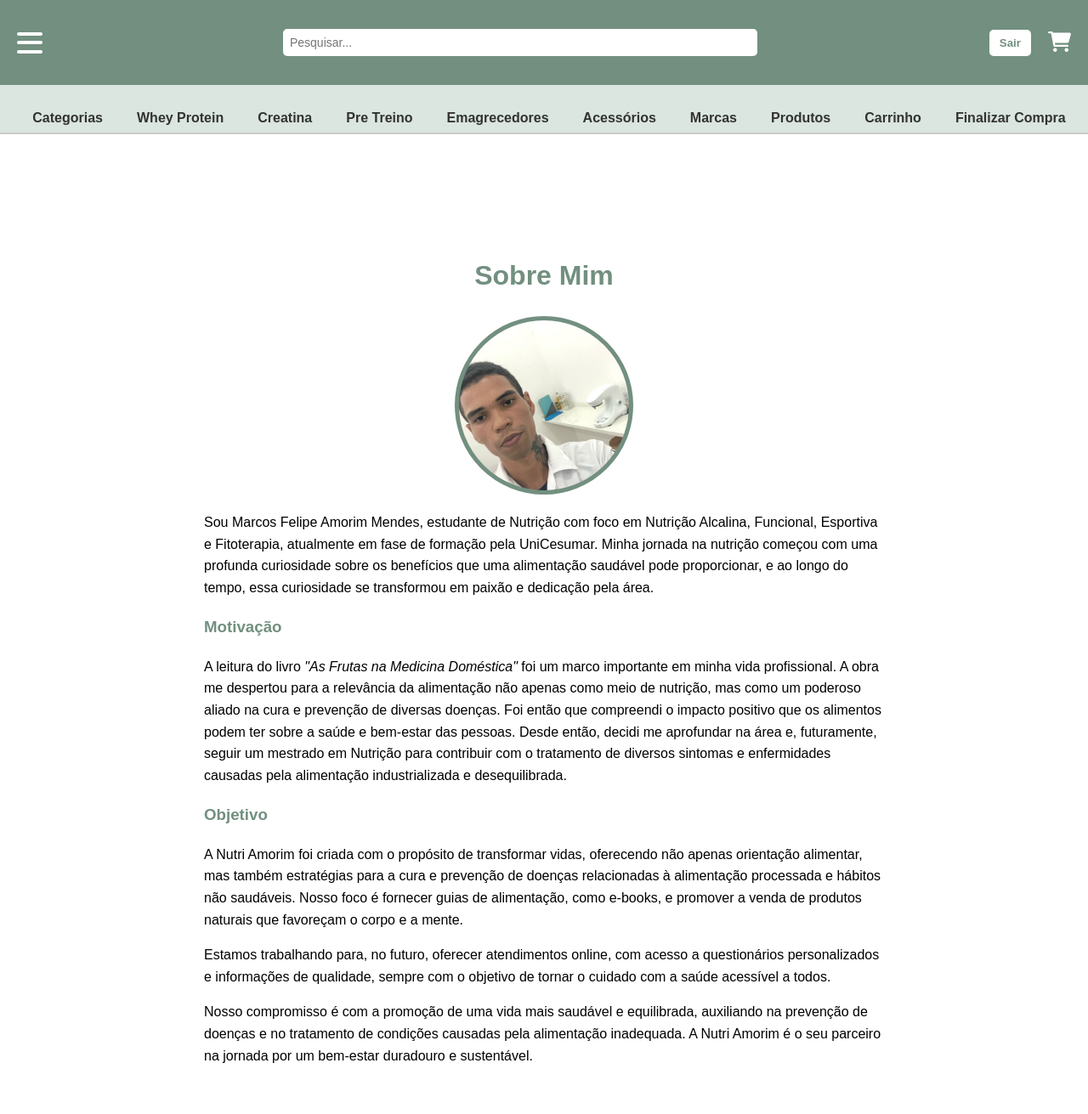
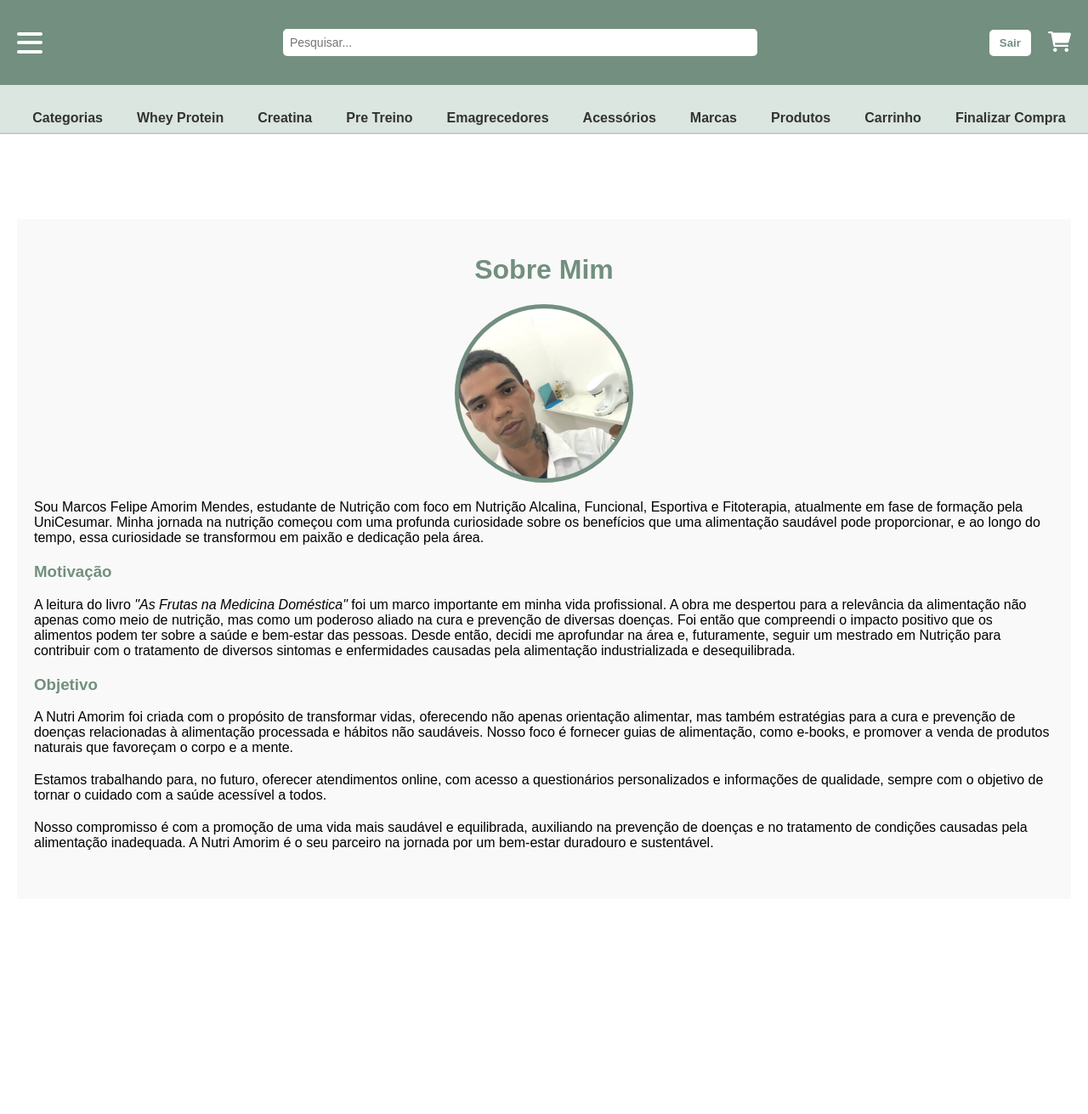
Before and after one commit to NutriAmorim/nutri_site, a Django app: page /sobre_mim/ in a window 1280 px wide. Shown: the whole page at 85% size. After the commit the page ends 1000 px from the top, so only its background shows below. Run offline with Django 5.2, Linux system fonts and the light colour scheme; the visitor is signed in with stand-in values (Sample User, id 1); data that the repository does not hold is empty.

Commit message:
adicionando restrição nas paginas e mudando cor dos cards dos produtos

```diff
--- a/loja_app/static/css/styles.css
+++ b/loja_app/static/css/styles.css
@@ -861,3 +861,50 @@ main {
   background-color: #f0ad4e;
   color: white;
 }
+
+/* Adicionando uma regra global para garantir que a página ocupe 100% da altura */
+html, body {
+  height: 100%;
+  margin: 0; /* Remove as margens padrão */
+  padding: 0; /* Remove os preenchimentos padrões */
+}
+
+#content {
+  min-height: 100vh; /* Garante que o conteúdo ocupe 100% da altura da tela */
+  padding: 20px;
+  box-sizing: border-box; /* Inclui o padding no cálculo da altura */
+}
+
+/* Estilo para a página "Sobre Mim" */
+.sobre-mim {
+  width: 100%; /* Página ocupa toda a largura */
+  min-height: 100vh; /* Garantir que ocupe toda a altura da tela */
+  padding: 20px;
+  box-sizing: border-box;
+  background-color: #f9f9f9;
+}
+
+.sobre-mim h1 {
+  text-align: center;
+  color: #728f7f;
+}
+
+.sobre-mim .perfil {
+  width: 200px;
+  height: 200px;
+  border-radius: 50%;
+  border: 5px solid #728f7f;
+  margin: 20px auto;
+  background-size: cover;
+  background-position: center;
+}
+
+/* Adicionando um pouco de espaçamento aos textos */
+.sobre-mim p {
+  text-align: left;
+  margin-bottom: 20px; /* Espaço entre os parágrafos */
+}
+
+.sobre-mim h3 {
+  color: #728f7f;
+}
--- a/loja_app/templates/loja_app/sobre_mim.html
+++ b/loja_app/templates/loja_app/sobre_mim.html
@@ -1,24 +1,24 @@
 {% extends 'base.html' %}
 
 {% block content %}
-<div style="max-width: 800px; margin: auto; padding: 20px; font-family: Arial, sans-serif; line-height: 1.6;">
+<div class="sobre-mim">
     <!-- Título centralizado -->
-    <h1 style="color: #728f7f; text-align: center;">Sobre Mim</h1>
+    <h1>Sobre Mim</h1>
 
     <!-- Perfil redondo com imagem (aumentado) -->
-    <div style="width: 200px; height: 200px; border-radius: 50%; border: 5px solid #728f7f; margin: 20px auto; background-image: url('/static/img/perfil.jpg'); background-size: cover; background-position: center;"></div>
+    <div class="perfil" style="background-image: url('/static/img/perfil.jpg');"></div>
 
     <!-- Texto centralizado com margens respeitadas -->
-    <p style="text-align: left;">Sou Marcos Felipe Amorim Mendes, estudante de Nutrição com foco em Nutrição Alcalina, Funcional, Esportiva e Fitoterapia, atualmente em fase de formação pela UniCesumar. Minha jornada na nutrição começou com uma profunda curiosidade sobre os benefícios que uma alimentação saudável pode proporcionar, e ao longo do tempo, essa curiosidade se transformou em paixão e dedicação pela área.</p>
+    <p>Sou Marcos Felipe Amorim Mendes, estudante de Nutrição com foco em Nutrição Alcalina, Funcional, Esportiva e Fitoterapia, atualmente em fase de formação pela UniCesumar. Minha jornada na nutrição começou com uma profunda curiosidade sobre os benefícios que uma alimentação saudável pode proporcionar, e ao longo do tempo, essa curiosidade se transformou em paixão e dedicação pela área.</p>
 
-    <h3 style="color: #728f7f;">Motivação</h3>
-    <p style="text-align: left;">A leitura do livro <i>"As Frutas na Medicina Doméstica"</i> foi um marco importante em minha vida profissional. A obra me despertou para a relevância da alimentação não apenas como meio de nutrição, mas como um poderoso aliado na cura e prevenção de diversas doenças. Foi então que compreendi o impacto positivo que os alimentos podem ter sobre a saúde e bem-estar das pessoas. Desde então, decidi me aprofundar na área e, futuramente, seguir um mestrado em Nutrição para contribuir com o tratamento de diversos sintomas e enfermidades causadas pela alimentação industrializada e desequilibrada.</p>
+    <h3>Motivação</h3>
+    <p>A leitura do livro <i>"As Frutas na Medicina Doméstica"</i> foi um marco importante em minha vida profissional. A obra me despertou para a relevância da alimentação não apenas como meio de nutrição, mas como um poderoso aliado na cura e prevenção de diversas doenças. Foi então que compreendi o impacto positivo que os alimentos podem ter sobre a saúde e bem-estar das pessoas. Desde então, decidi me aprofundar na área e, futuramente, seguir um mestrado em Nutrição para contribuir com o tratamento de diversos sintomas e enfermidades causadas pela alimentação industrializada e desequilibrada.</p>
 
-    <h3 style="color: #728f7f;">Objetivo</h3>
-    <p style="text-align: left;">A Nutri Amorim foi criada com o propósito de transformar vidas, oferecendo não apenas orientação alimentar, mas também estratégias para a cura e prevenção de doenças relacionadas à alimentação processada e hábitos não saudáveis. Nosso foco é fornecer guias de alimentação, como e-books, e promover a venda de produtos naturais que favoreçam o corpo e a mente.</p>
+    <h3>Objetivo</h3>
+    <p>A Nutri Amorim foi criada com o propósito de transformar vidas, oferecendo não apenas orientação alimentar, mas também estratégias para a cura e prevenção de doenças relacionadas à alimentação processada e hábitos não saudáveis. Nosso foco é fornecer guias de alimentação, como e-books, e promover a venda de produtos naturais que favoreçam o corpo e a mente.</p>
 
-    <p style="text-align: left;">Estamos trabalhando para, no futuro, oferecer atendimentos online, com acesso a questionários personalizados e informações de qualidade, sempre com o objetivo de tornar o cuidado com a saúde acessível a todos.</p>
+    <p>Estamos trabalhando para, no futuro, oferecer atendimentos online, com acesso a questionários personalizados e informações de qualidade, sempre com o objetivo de tornar o cuidado com a saúde acessível a todos.</p>
 
-    <p style="text-align: left;">Nosso compromisso é com a promoção de uma vida mais saudável e equilibrada, auxiliando na prevenção de doenças e no tratamento de condições causadas pela alimentação inadequada. A Nutri Amorim é o seu parceiro na jornada por um bem-estar duradouro e sustentável.</p>
+    <p>Nosso compromisso é com a promoção de uma vida mais saudável e equilibrada, auxiliando na prevenção de doenças e no tratamento de condições causadas pela alimentação inadequada. A Nutri Amorim é o seu parceiro na jornada por um bem-estar duradouro e sustentável.</p>
 </div>
 {% endblock %}
--- a/loja_app/views.py
+++ b/loja_app/views.py
@@ -86,14 +86,15 @@ def pesquisa_2(request):
 
 
 # Consultas
+@login_required
 def agendamento_online(request):
     return render(request, 'loja_app/agendamento_online.html')
 
-
+@login_required
 def avaliacao_fisica(request):
     return render(request, 'loja_app/avaliacao_fisica.html')
 
-
+@login_required
 def planos_alimentares(request):
     return render(request, 'loja_app/planos_alimentares.html')
 
@@ -118,7 +119,7 @@ def normas_e_regulamento(request):
 def conheca_nosso_trabalho(request):
     return render(request, 'loja_app/conheca_nosso_trabalho.html')
 
-
+@login_required
 def sobre_mim(request):
     return render(request, 'loja_app/sobre_mim.html')
 
```
